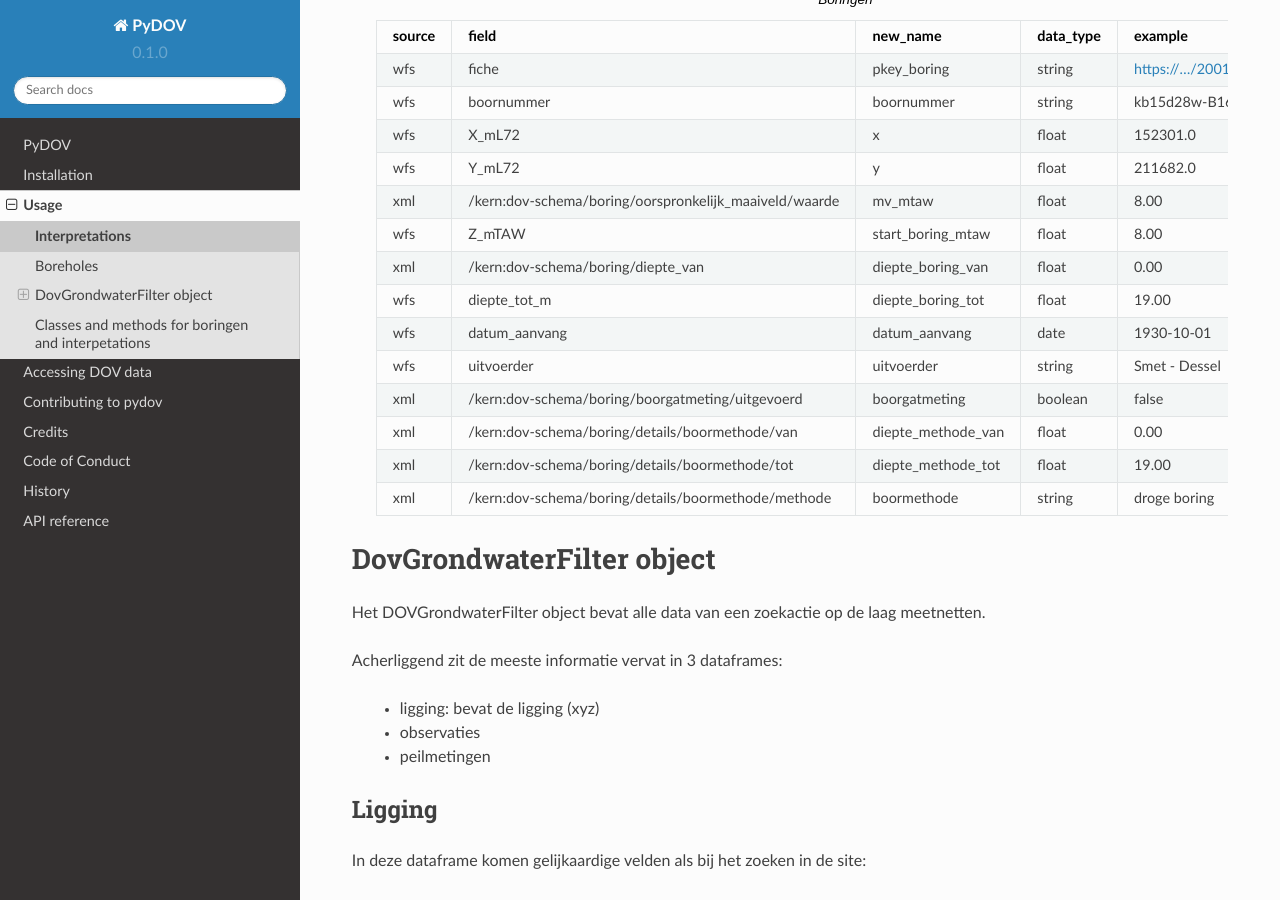
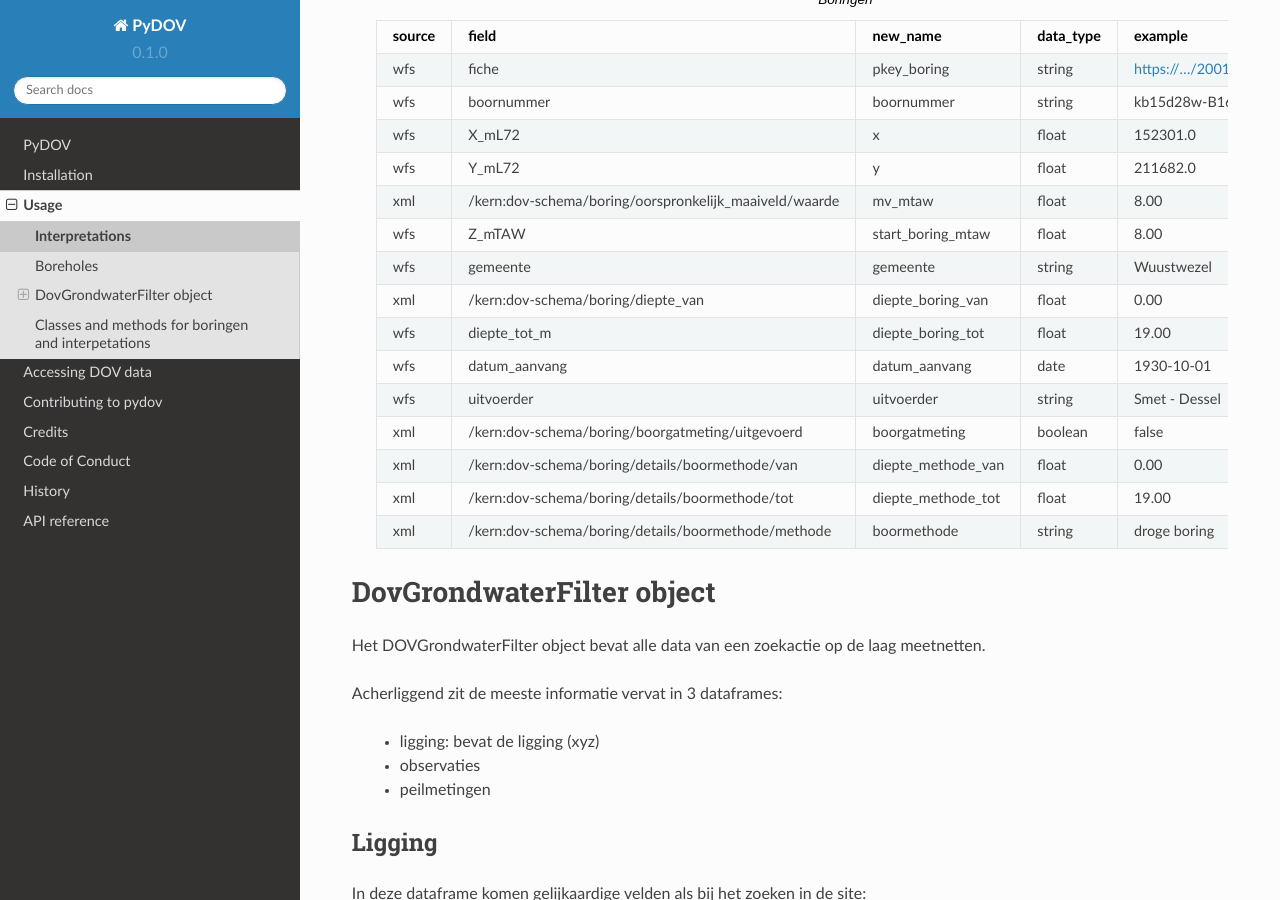
Before and after one commit to DOV-Vlaanderen/pydov, a Sphinx documentation site: the page built from docs/description_output_dataframes.rst, in a window 1280 px wide and 900 px high, scrolled down 4276 px. Built offline with Sphinx 7.4.7 and the Read the Docs theme 2.0.0, drawn with Linux system fonts in a browser that asks for light colours.

Commit message:
Add 'gemeente' to boreholes.

```diff
--- a/docs/description_output_dataframes.rst
+++ b/docs/description_output_dataframes.rst
@@ -171,6 +171,7 @@ between the 'methode_van'/'methode_tot' of the borehole:
     wfs,Y_mL72,y,float,211682.0
     xml,/kern:dov-schema/boring/oorspronkelijk_maaiveld/waarde,mv_mtaw,float,8.00
     wfs,Z_mTAW,start_boring_mtaw,float,8.00
+    wfs,gemeente,gemeente,string,Wuustwezel
     xml,/kern:dov-schema/boring/diepte_van,diepte_boring_van,float,0.00
     wfs,diepte_tot_m,diepte_boring_tot,float,19.00
     wfs,datum_aanvang,datum_aanvang,date,1930-10-01
```
